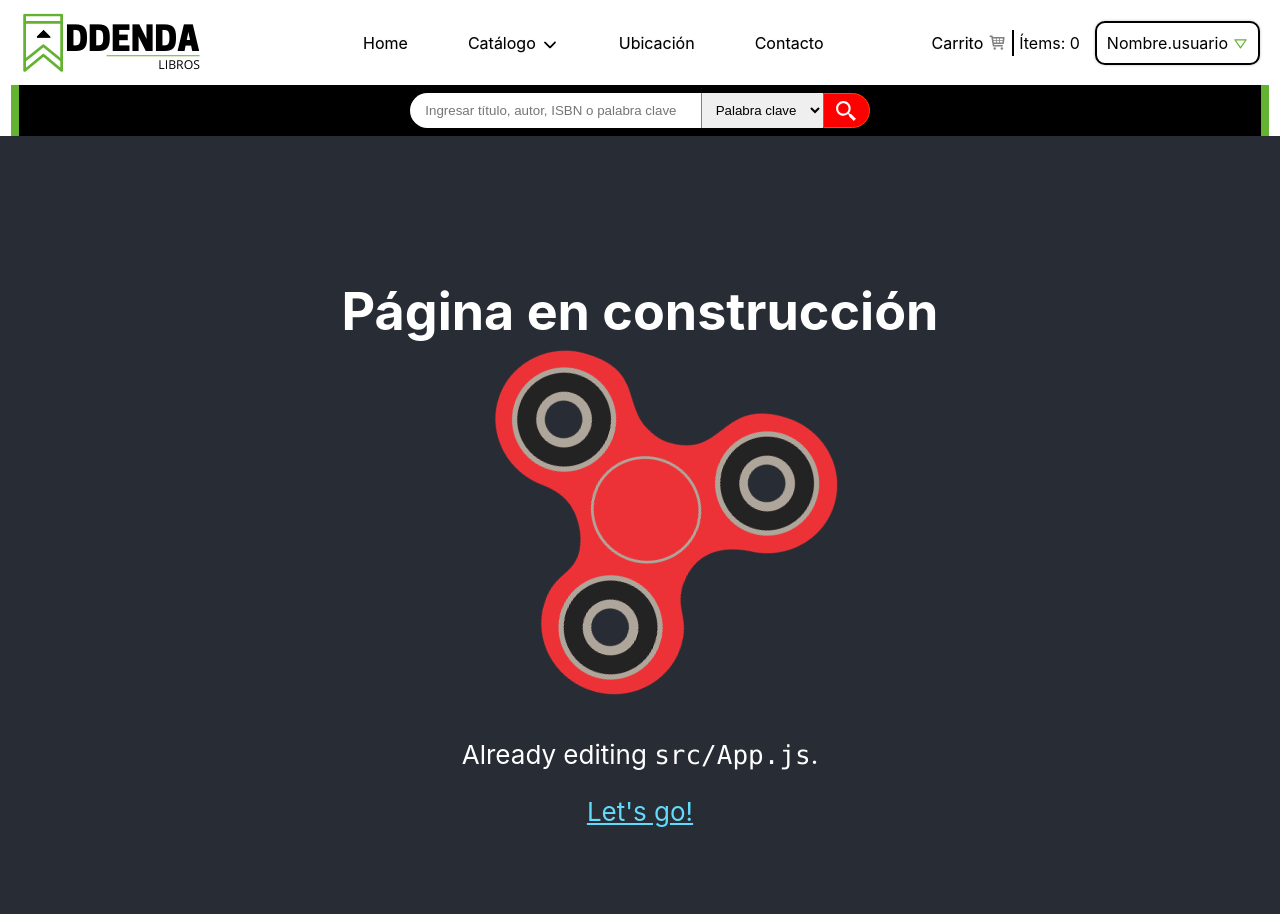
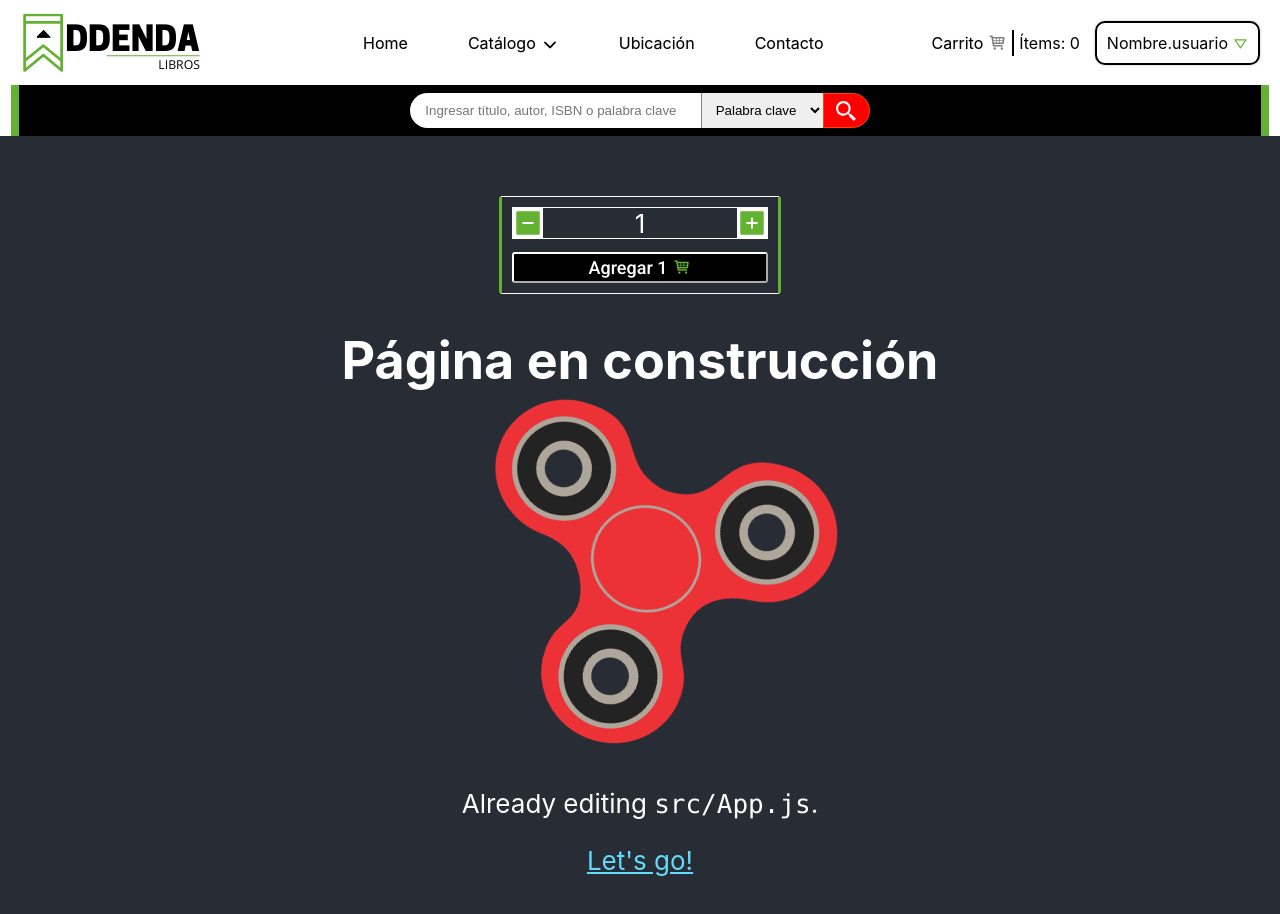
Before and after one commit to BelaSpatik/ECommerce, a React (Create React App) app: page / in a window 1280 px wide. Shown: the top 914 px of the page. Built offline with nearby package versions, Linux system fonts and the light colour scheme.

Commit message:
Agregué el mecanismo básico del CartContainer y la maqueta del CartCounter

```diff
--- /dev/null
+++ b/src/components/CartContainer/CartContainer.js
@@ -0,0 +1,21 @@
+import React, {useState} from "react"
+import CartCounter from "../CartCounter/CartCounter"
+
+const CartContainer = ({initial, stock}) => {
+    const [counter, setCounter] = useState(initial);
+
+    const sum = () => {
+        counter < stock && setCounter(counter + 1)
+    }
+
+    const substr = () => {
+        counter >= initial && setCounter(counter - 1)
+    };
+
+    return (
+        <CartCounter counter={counter} sum={sum} substr={substr}/>
+    )
+
+}
+
+export default CartContainer
--- /dev/null
+++ b/src/components/CartCounter/CartCounter.js
@@ -0,0 +1,30 @@
+import React from "react"
+import "./cartcounter.css"
+import { AiFillPlusSquare, AiFillMinusSquare } from "react-icons/ai";
+import { TiShoppingCart } from "react-icons/ti";
+
+
+
+
+const CartCounter = ({counter, sum, substr}) => {
+    return (
+        <div className="cart-counter">
+            <div className="counter-controls">
+            <button onClick={substr} className="button" disabled={counter === 0}>
+            <AiFillMinusSquare className={"minus-icon"}/>
+            </button>
+            <span className="counter">
+                {counter}
+            </span>
+            <button onClick={sum} className="button" disabled={counter === 6}>
+            <AiFillPlusSquare className={"plus-icon"}/>
+            </button>
+            </div>
+            <button className="add-item" disabled={counter === 0}>
+                Agregar{counter > 0 && ` ${counter}`}<TiShoppingCart className={"cart-icon"}/>
+            </button>
+        </div>
+    )
+}
+
+export default CartCounter
--- /dev/null
+++ b/src/components/CartCounter/cartcounter.css
@@ -0,0 +1,72 @@
+@import url('https://fonts.googleapis.com/css2?family=Roboto:wght@100;500&display=swap');
+
+*:focus {
+    outline: none;
+}
+
+.cart-counter {
+    width: 20%;
+    padding: 10px;
+    border: 1px solid white;
+    border-left: 3px solid #63b231;
+    border-right: 3px solid #63b231;
+    border-radius: 3px;
+}
+
+.counter-controls {
+    display: flex;
+    justify-content: space-between;
+    height: 30px;
+    border: 1px solid white;
+    margin-bottom: 10px;
+}
+
+.button {
+    padding: 0px;
+    margin: 0px;
+    background-color: white;
+    border: none;
+}
+
+.plus-icon, .minus-icon {
+    padding: 0px;
+    margin: 0px;
+    font-size: 30px;
+    color: #63b231;
+}
+
+.button:disabled .plus-icon,
+.button:disabled .minus-icon {
+    color: gray
+}
+
+.plus-icon:disabled, .minus-icon:disabled {
+    color: red;
+}
+
+.add-item {
+    width: 100%;
+    padding: 3px;
+    font-size: 18px;
+    color: white;
+    background-color: black;
+    border: 2px outset white;
+    border-radius: 3px;
+    font-family: 'Roboto', sans-serif;
+}
+
+.add-item:disabled {
+    background-color: gray;
+    border: 2px solid whitesmoke;
+}
+
+.add-item:disabled .cart-icon {
+    color: white;
+}
+
+.cart-icon {
+    margin-left: 6px;
+    margin-bottom: -2px;
+    color: #63b231;
+
+}
--- a/src/components/ItemList/ItemListContainer.js
+++ b/src/components/ItemList/ItemListContainer.js
@@ -1,10 +1,15 @@
 import React from 'react'
+import CartContainer from "../CartContainer/CartContainer"
+
 
 const ItemListContainer = ({greeting}) => {
     return (
+        <React.Fragment>
+        <CartContainer initial={1} stock={6} />
         <h1>
             {greeting}
         </h1>
+        </React.Fragment>
     )
 }
 
```
Also changed, not shown: 1 other file (tests, documents, lock files or other folders).
